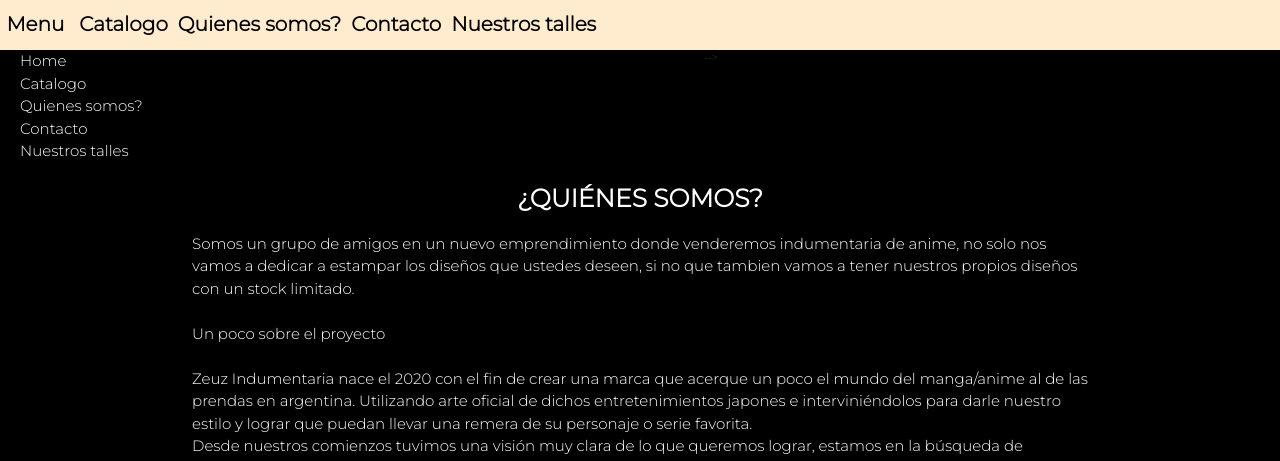
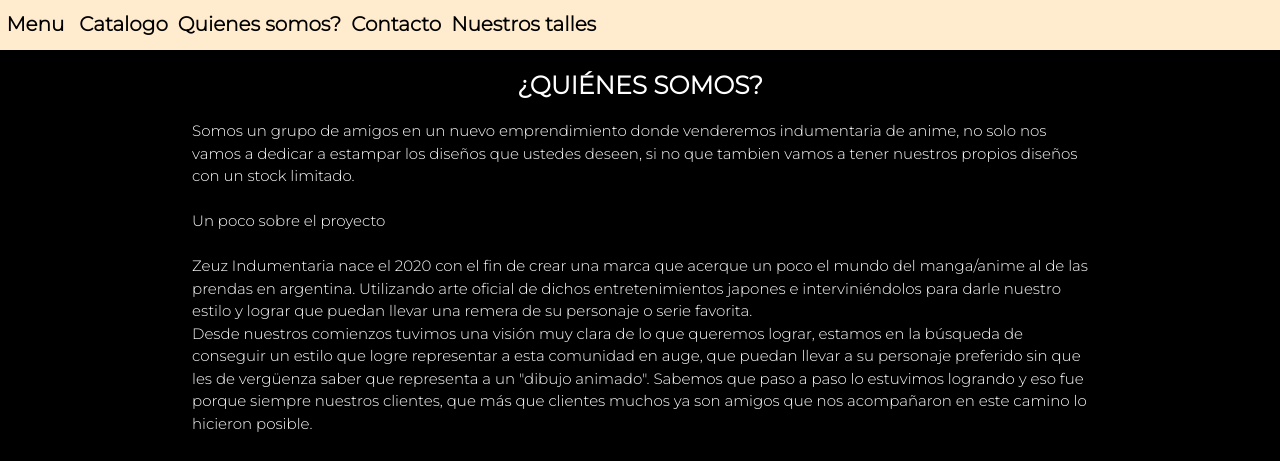
Before and after one commit to MagNeSioO14/Pre-entrega-Ana-Boris, a plain HTML site: page pages/quienessomos.html in a window 1280 px wide. Shown: the part 105-566 px from the top of the page. Drawn offline with nearby package versions, Linux system fonts and the light colour scheme.

Commit message:
Se reparo un error en la pagina quienes somos?

```diff
--- a/pages/quienessomos.html
+++ b/pages/quienessomos.html
@@ -69,14 +69,6 @@
                 </button>
             </div>
         </nav>
-        <ul>
-            <li><a href="../index.html">Home</a></li>
-            <li><a href="./catalogo.html">Catalogo</a></li>
-            <li><a href="./quienessomos.html">Quienes somos?</a></li>
-            <li><a href="./contacto.html">Contacto</a></li>
-            <li><a href="./talles.html">Nuestros talles</a></li>
-        </ul>
-        </nav> -->
 
         <!-- Cuerpo -->
         <main>
```
